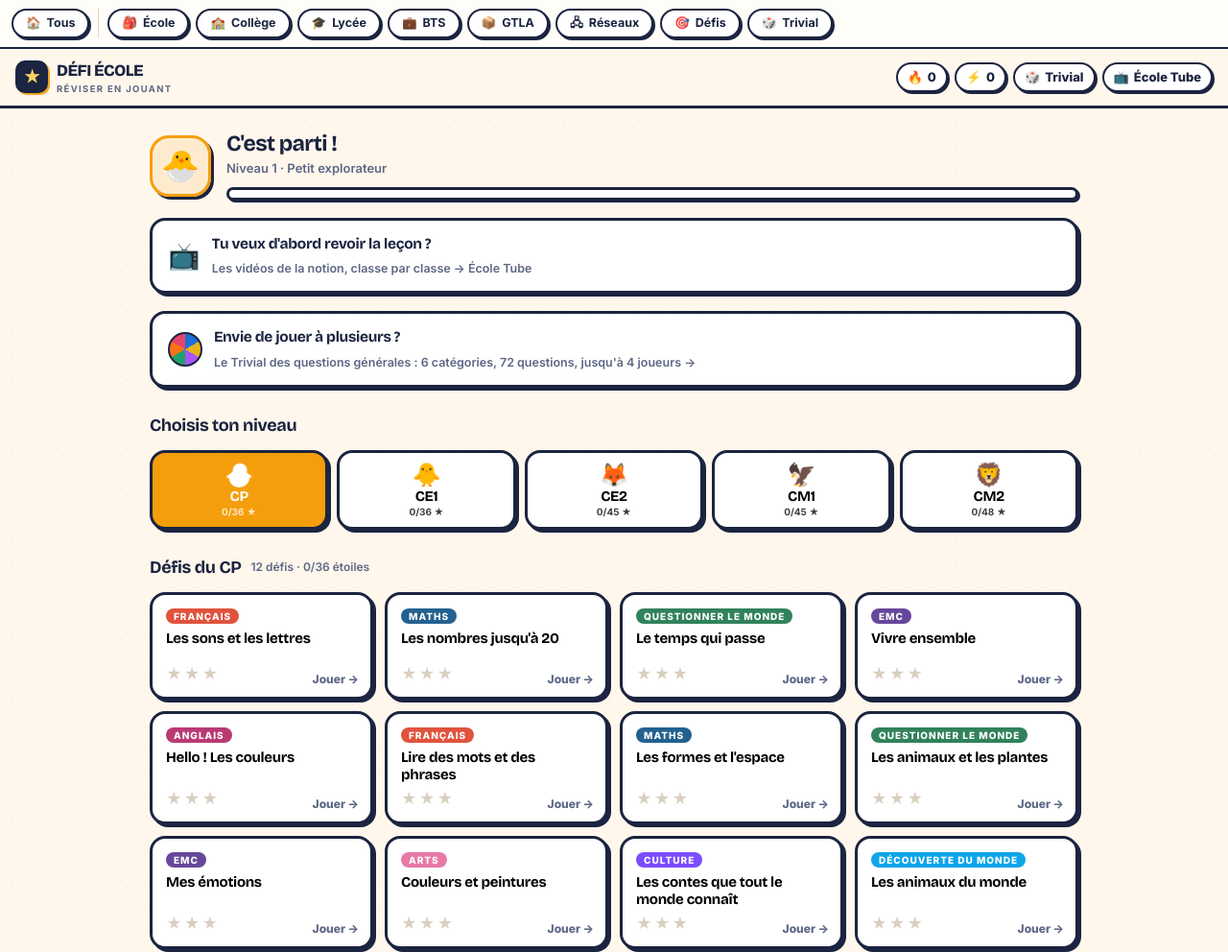
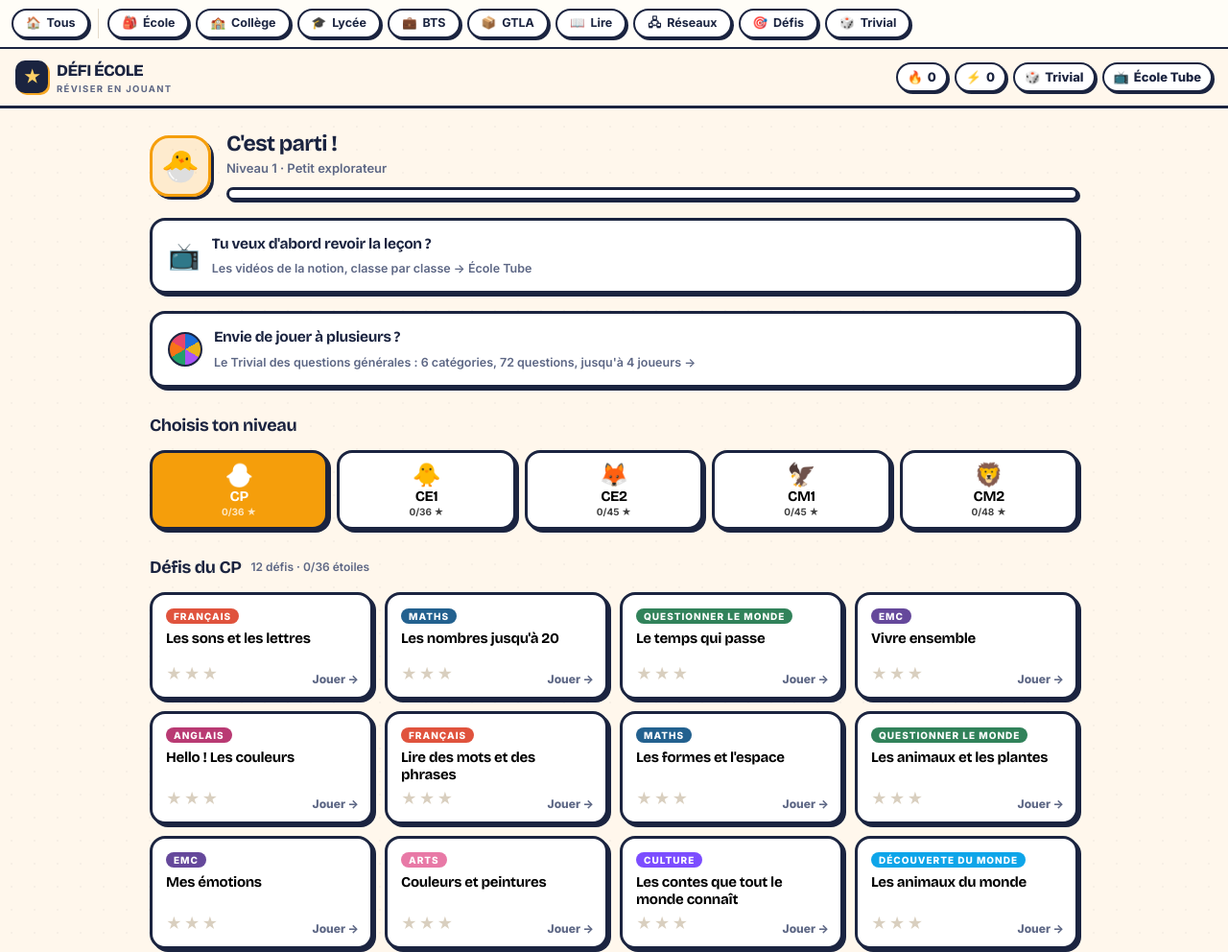
Before and after one commit to hassanijacques-boop/defi-ecole, a plain HTML site: page index.html in a window 1280 px wide. Shown: the top 992 px of the page at 96% size. Drawn offline with nearby package versions, Linux system fonts and the light colour scheme.

Commit message:
Pastille Lire

```diff
--- a/index.html
+++ b/index.html
@@ -168,7 +168,7 @@ footer a{font-weight:700;border-bottom:2px solid var(--gold)}
   background:linear-gradient(90deg,rgba(255,253,247,0),#FFFDF7 78%);border-radius:0}
 @media(max-width:620px){.tubebar{padding:8px 10px;gap:6px}.tubebar a{padding:6px 11px;font-size:11.5px}}
 </style>
-<nav class="tubebar" aria-label="Navigation entre les sites"><a href="https://hassanijacques-boop.github.io/tube/" title="l'ensemble des niveaux"><span class="num">🏠</span>Tous</a><span class="sep"></span><a href="https://hassanijacques-boop.github.io/ecoletube/" title="CP → CM2"><span class="num">🎒</span>École</a><a href="https://hassanijacques-boop.github.io/college-tube/" title="6e → 3e"><span class="num">🏫</span>Collège</a><a href="https://hassanijacques-boop.github.io/lycee-tube/" title="2de → Tle"><span class="num">🎓</span>Lycée</a><a href="https://hassanijacques-boop.github.io/bts-tube/" title="GME"><span class="num">💼</span>BTS</a><a href="https://hassanijacques-boop.github.io/gtla-tube/" title="BTS GTLA"><span class="num">📦</span>GTLA</a><a href="https://hassanijacques-boop.github.io/reseaux-tube/" title="TSRS"><span class="num">🖧</span>Réseaux</a><a href="https://hassanijacques-boop.github.io/defi-ecole/" on aria-current="page" title="réviser en jouant"><span class="num">🎯</span>Défis</a><a href="https://hassanijacques-boop.github.io/defi-ecole/trivial.html" title="Le Trivial des questions générales"><span class="num">🎲</span>Trivial</a><span class="fade"></span></nav>
+<nav class="tubebar" aria-label="Navigation entre les sites"><a href="https://hassanijacques-boop.github.io/tube/" title="l'ensemble des niveaux"><span class="num">🏠</span>Tous</a><span class="sep"></span><a href="https://hassanijacques-boop.github.io/ecoletube/" title="CP → CM2"><span class="num">🎒</span>École</a><a href="https://hassanijacques-boop.github.io/college-tube/" title="6e → 3e"><span class="num">🏫</span>Collège</a><a href="https://hassanijacques-boop.github.io/lycee-tube/" title="2de → Tle"><span class="num">🎓</span>Lycée</a><a href="https://hassanijacques-boop.github.io/bts-tube/" title="GME"><span class="num">💼</span>BTS</a><a href="https://hassanijacques-boop.github.io/gtla-tube/" title="BTS GTLA"><span class="num">📦</span>GTLA</a><a href="https://hassanijacques-boop.github.io/lire/" title="Les classiques, à voix haute"><span class="num">📖</span>Lire</a><a href="https://hassanijacques-boop.github.io/reseaux-tube/" title="TSRS"><span class="num">🖧</span>Réseaux</a><a href="https://hassanijacques-boop.github.io/defi-ecole/" on aria-current="page" title="réviser en jouant"><span class="num">🎯</span>Défis</a><a href="https://hassanijacques-boop.github.io/defi-ecole/trivial.html" title="Le Trivial des questions générales"><span class="num">🎲</span>Trivial</a><span class="fade"></span></nav>
 
 <div class="top">
   <div class="logo"><span class="mk">★</span><span>DÉFI ÉCOLE<small>réviser en jouant</small></span></div>
```
Also changed, not shown: template.html (+1 -1 lines), trivial.html (+1 -1 lines).
